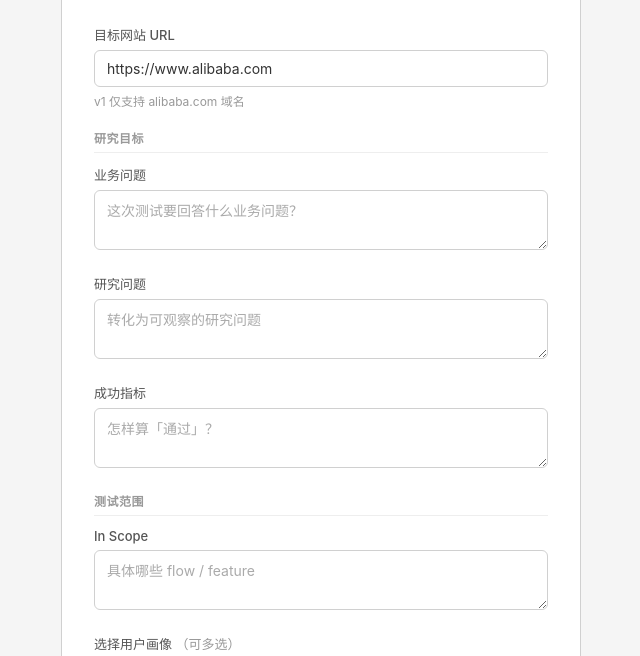
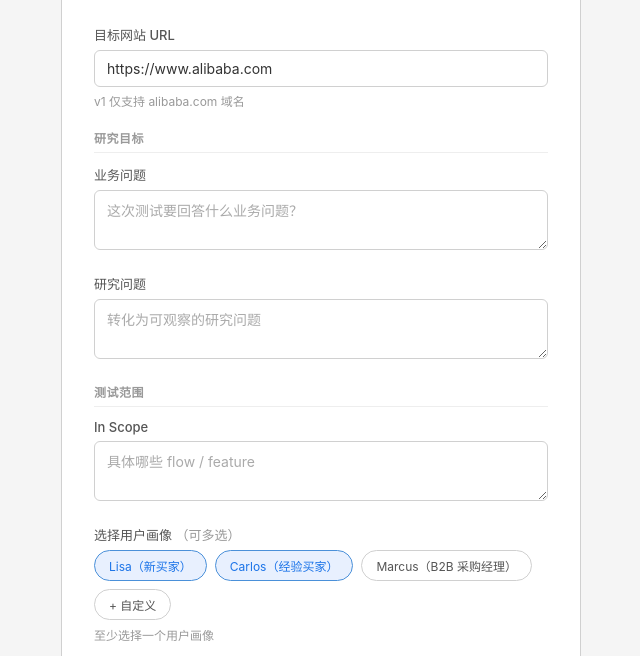
Before and after one commit to HueyRen/ux-walkthrough-agent, a website: page web/public/index.html in a window 1280 px wide. Shown: the part 115-771 px from the top of the page, without its empty margins (319-959 px from the left). Drawn offline with nearby package versions, Linux system fonts and the light colour scheme.

Commit message:
fix: remove 成功指标 field and fix anonymous user_id UUID type
Co-Authored-By: Claude Opus 4.6 <noreply@anthropic.com>

```diff
--- a/web/public/index.html
+++ b/web/public/index.html
@@ -244,16 +244,6 @@
         ></textarea>
       </div>
 
-      <div class="form-group">
-        <label for="success_metrics">成功指标</label>
-        <textarea
-          id="success_metrics"
-          name="success_metrics"
-          placeholder="怎样算「通过」？"
-          rows="2"
-        ></textarea>
-      </div>
-
       <p class="section-label">测试范围</p>
 
       <div class="form-group">
@@ -413,7 +403,7 @@
 
       const business_question = document.getElementById('business_question').value.trim();
       const research_question = document.getElementById('research_question').value.trim();
-      const success_metrics = document.getElementById('success_metrics').value.trim();
+      const success_metrics = '';
       const in_scope = document.getElementById('in_scope').value.trim();
       const custom_persona = document.getElementById('custom_persona').value.trim();
 
--- a/web/server.js
+++ b/web/server.js
@@ -26,7 +26,7 @@ async function authMiddleware(req, res, next) {
     }
   }
   // Allow unauthenticated access — auth verification disabled for now
-  req.userId = req.userId || 'anonymous';
+  req.userId = req.userId || '00000000-0000-0000-0000-000000000000';
   req.userEmail = req.userEmail || 'anonymous@local';
   next();
 }
```
